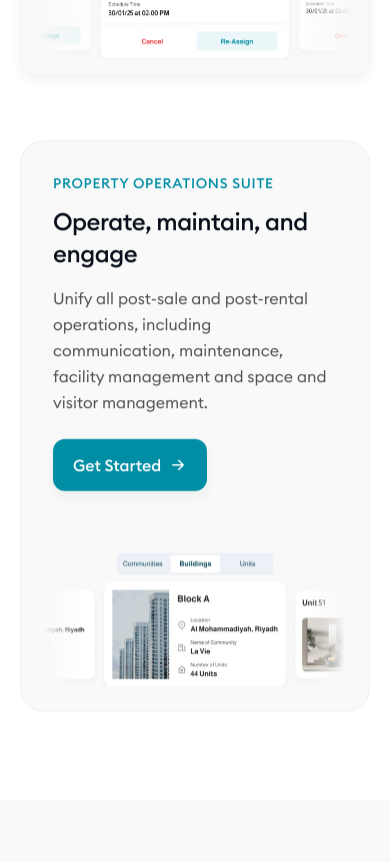
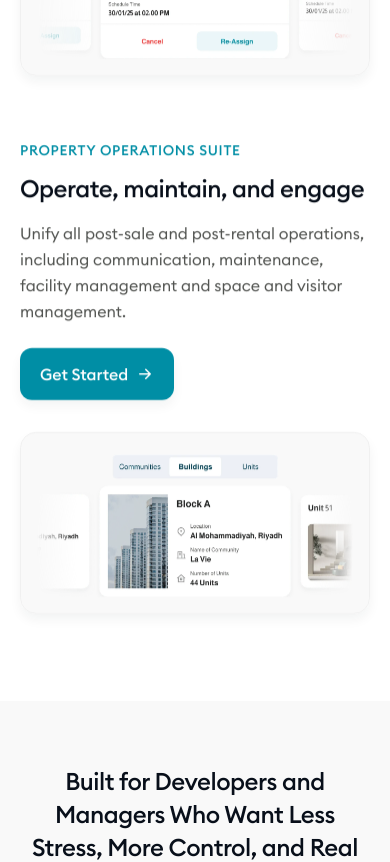
Before and after one commit to rekabul/Atar-website, a React (Vite) app: page / in a window 390 px wide. Shown: the part 3052-3914 px from the top of the page. Built offline with nearby package versions, Linux system fonts and the light colour scheme.

Commit message:
Update home page

```diff
--- a/src/components/Features.tsx
+++ b/src/components/Features.tsx
@@ -16,9 +16,10 @@ export default function Features() {
       </Reveal>
 
       <div className="mx-auto max-w-6xl space-y-16 px-5 py-12 lg:space-y-24 lg:px-8">
-        {/* First two features keep the alternating split layout; the pattern
-            caps at two rows so the page doesn't read as one long zigzag. */}
-        {t.features.slice(0, 2).map((f, i) => {
+        {/* All three features share the same alternating split layout (the
+            "Sales Suite" treatment) instead of the last one breaking into a
+            different full-width layout. */}
+        {t.features.map((f, i) => {
           const reversed = i % 2 === 1;
           const art = featureIllustrations[i];
           const titleId = `feature-${i}`;
@@ -54,39 +55,6 @@ export default function Features() {
             </Reveal>
           );
         })}
-
-        {/* Remaining feature(s) — full-width layout instead of continuing
-            the alternating split, breaking the zigzag pattern. */}
-        {t.features.slice(2).map((f, i) => {
-          const art = featureIllustrations[i + 2];
-          const titleId = `feature-${i + 2}`;
-          return (
-            <Reveal key={f.eyebrow}>
-              <div className="overflow-hidden rounded-3xl border border-grey-100 bg-grey-100/40 dark:border-white/10 dark:bg-white/5 lg:grid lg:grid-cols-5 lg:items-center">
-                <div className="p-8 lg:col-span-2 lg:p-10">
-                  <p className="text-sm font-medium uppercase tracking-wider text-primary">
-                    {f.eyebrow}
-                  </p>
-                  <h3 id={titleId} className="mt-3 text-2xl font-medium text-ink dark:text-white lg:text-3xl">
-                    {f.title}
-                  </h3>
-                  <p className="mt-4 leading-relaxed text-ink-soft dark:text-white/70">{f.body}</p>
-                  <Button href="/contact" className="mt-6" icon={<ArrowRight />}>
-                    {t.featureCta}
-                  </Button>
-                </div>
-                <div className="p-6 lg:col-span-3 lg:p-8">
-                  <img
-                    src={art.url}
-                    alt={art.alt}
-                    className="mx-auto block h-auto w-full max-w-[720px] rounded-2xl"
-                    loading="lazy"
-                  />
-                </div>
-              </div>
-            </Reveal>
-          );
-        })}
       </div>
     </section>
   );
--- a/src/i18n/en.ts
+++ b/src/i18n/en.ts
@@ -69,7 +69,7 @@ export const en = {
         body: "Handle recurring tasks like invoicing, renewals, and inspections without lifting a finger.",
       },
       {
-        title: "Collaborative Tools Built-In",
+        title: "Collaborative Tools",
         body: "Communicate with tenants, owners, and vendors in one place, no third-party tools required.",
       },
     ],
```
